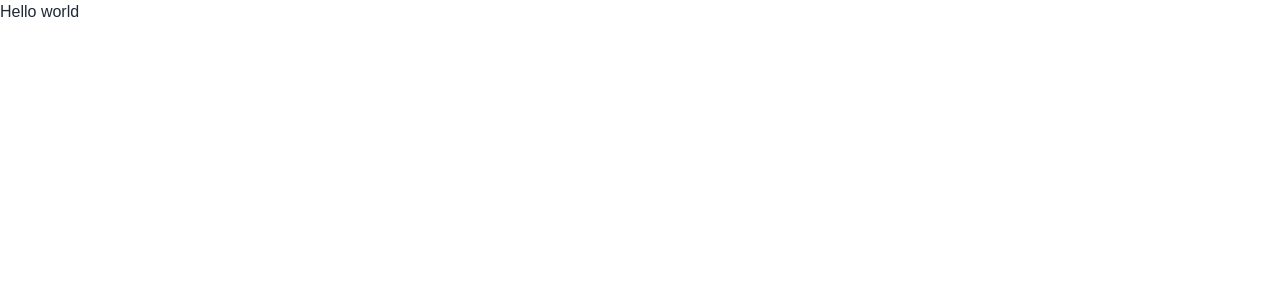
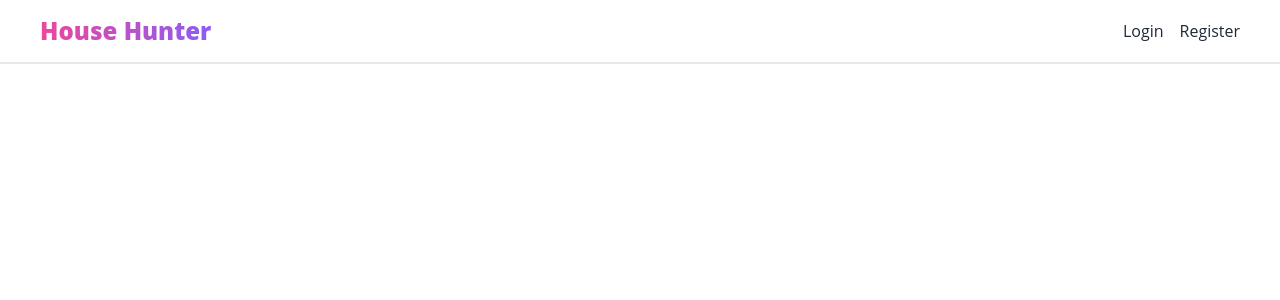
Before and after one commit to Mahmod-Hassan/house-hunter-client, a React (Create React App) app: page / in a window 1280 px wide. Shown: the top 300 px of the page. Built offline with nearby package versions, Linux system fonts and the light colour scheme.

Commit message:
simple navbar done

```diff
--- a/package.json
+++ b/package.json
@@ -10,6 +10,7 @@
     "react-dom": "^18.2.0",
     "react-hook-form": "^7.45.2",
     "react-icons": "^4.10.1",
+    "react-router-dom": "^6.14.1",
     "react-scripts": "5.0.1",
     "web-vitals": "^2.1.4"
   },
--- a/src/App.js
+++ b/src/App.js
@@ -1,9 +1,10 @@
+import NavBar from "./components/NavBar";
 
 
 function App() {
   return (
     <div>
-        Hello world
+        <NavBar></NavBar>
     </div>
   );
 }
--- /dev/null
+++ b/src/components/NavBar.js
@@ -0,0 +1,15 @@
+import React from 'react';
+import { Link } from 'react-router-dom';
+
+const NavBar = () => {
+    return(
+            <nav className='flex justify-between px-10 h-16 items-center border-b-2'>
+                <Link to='/' className="bg-clip-text text-transparent bg-gradient-to-r from-pink-500 to-violet-500 text-2xl font-black">House Hunter</Link>
+                <div className='space-x-4'>
+                    <Link to='/login' className='hover:border-b-2 hover:border-black'>Login</Link>
+                    <Link to='/register' className='hover:border-b-2 hover:border-black'>Register</Link>
+                </div>
+            </nav>
+    )
+}
+export default NavBar;
--- a/src/index.css
+++ b/src/index.css
@@ -2,7 +2,10 @@
 @tailwind components;
 @tailwind utilities;
 
+@import url("https://fonts.googleapis.com/css2?family=Montserrat:wght@200;300;400;500;600&family=Open+Sans:wght@300;400;500;600&display=swap");
+
 body {
   margin: 0;
-  font-family: sans-serif;
+  font-family: "Montserrat", sans-serif;
+  font-family: "Open Sans", sans-serif;
 }
--- a/src/index.js
+++ b/src/index.js
@@ -1,13 +1,16 @@
 import React from 'react';
 import ReactDOM from 'react-dom/client';
+import { BrowserRouter } from 'react-router-dom';
+import App from './App';
 import './index.css';
-import App from './App';
 import reportWebVitals from './reportWebVitals';
 
 const root = ReactDOM.createRoot(document.getElementById('root'));
 root.render(
   <React.StrictMode>
+    <BrowserRouter>
     <App />
+    </BrowserRouter>
   </React.StrictMode>
 );
 
```
Also changed, not shown: 1 other file (tests, documents, lock files or other folders).
